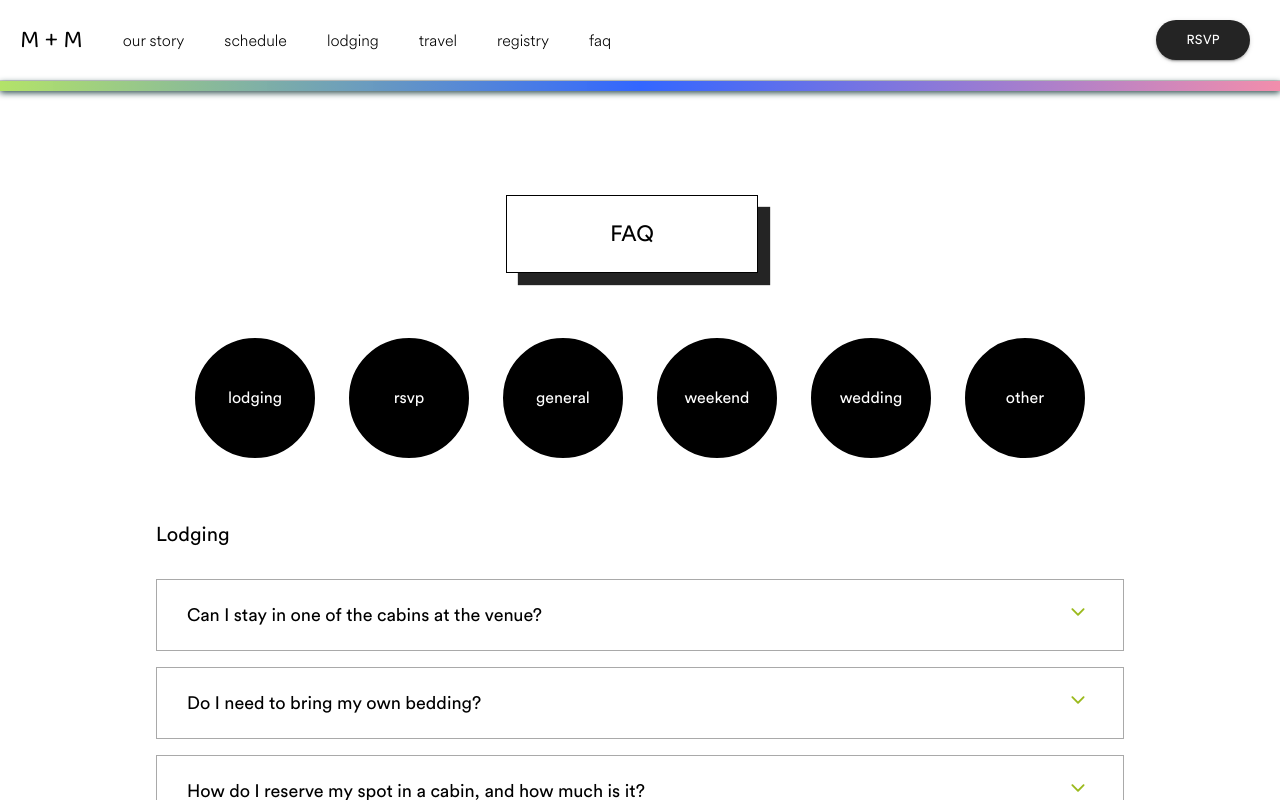
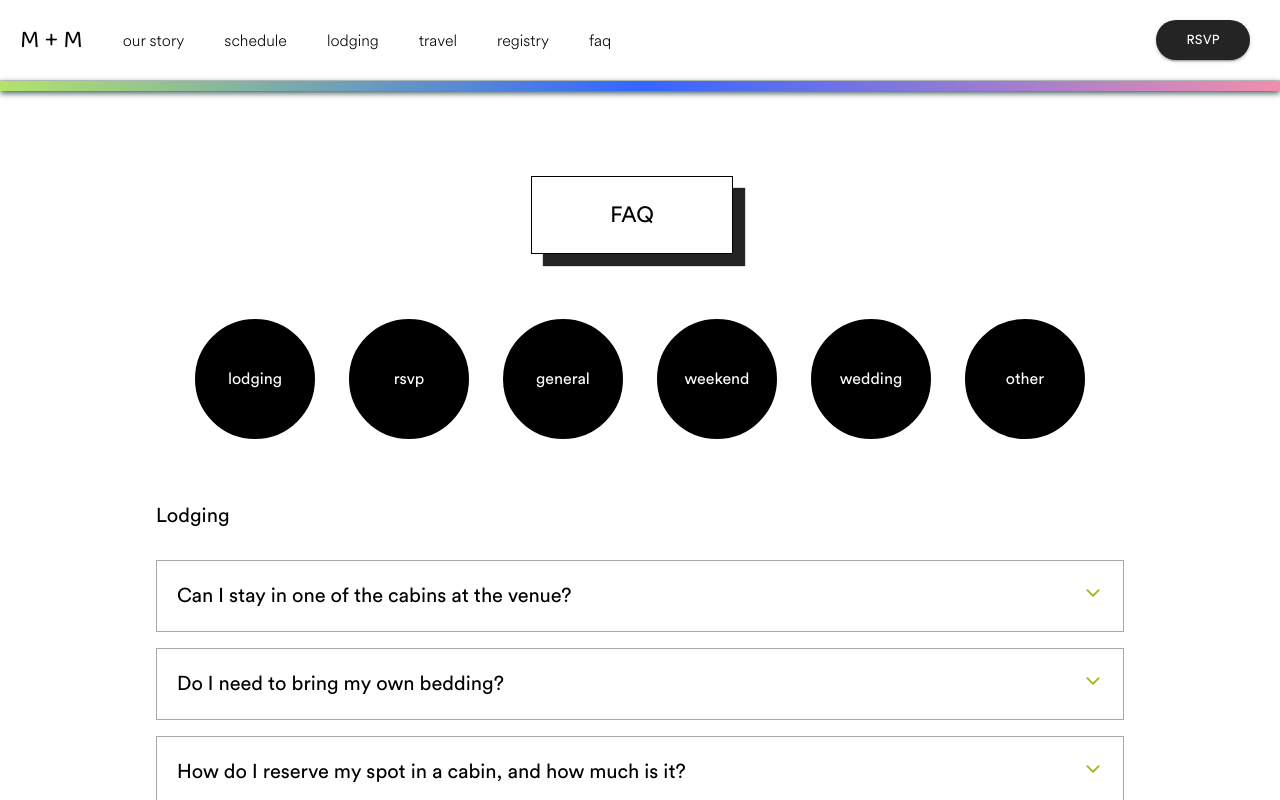
Before and after one commit to mkbonini/wedding_public, a React (Create React App) app: page /faq in a window 1280 px wide. Shown: the top 800 px of the page. Built offline with nearby package versions, Linux system fonts and the light colour scheme.

Commit message:
small sweaks to padding

```diff
--- a/src/components/Accordian.tsx
+++ b/src/components/Accordian.tsx
@@ -13,12 +13,12 @@ const AccordianContainer = styled.div`
 	transition: ease-in-out 0.2s;
 `;
 const Question = styled.div<{ active: boolean }>`
-	margin: -5px 5px 5px 30px;
+	margin: -5px 5px 5px 20px;
 	height: 80px;
 	display: flex;
 	justify-content: space-between;
 	align-items: center;
-	font-size: 18px;
+	font-size: 20px;
 	color: black;
 	font-family: 'Circular-Book';
 	svg {
@@ -28,15 +28,14 @@ const Question = styled.div<{ active: boolean }>`
 		cursor: pointer;
 	}
 	@media only screen and (max-width: 900px) {
-		font-size: 15px;
-		font-weight: 500;
+		font-size: 16.5px;
 	}
 `;
 
 const ArrowContainer = styled.div`
 	font-size: 20px;
 	font-weight: 900;
-	padding: 10px 30px 10px;
+	padding: 10px 15px 10px;
 	transform: rotate(0deg);
 	transition: transform 0.1s linear;
 	&.arrow-up {
--- a/src/components/Navigation/index.js
+++ b/src/components/Navigation/index.js
@@ -31,7 +31,6 @@ export default function Navigation() {
 				<Travel />
 			</Route>
 			<Route path='/faq'>
-				Travel
 				<FAQ />
 			</Route>
 			<Route path='/'>
--- a/src/views/FAQ/styled-components/index.tsx
+++ b/src/views/FAQ/styled-components/index.tsx
@@ -7,7 +7,7 @@ export const PageTitle = styled.div`
 	font-size: 22px;
 	align-self: center;
 	text-align: center;
-	min-width: 200px;
+	min-width: 150px;
 	margin: 1rem 0rem 2rem -1rem;
 	padding: 25px;
 	box-shadow: 12px 12px 1px 0px #242424;
```
